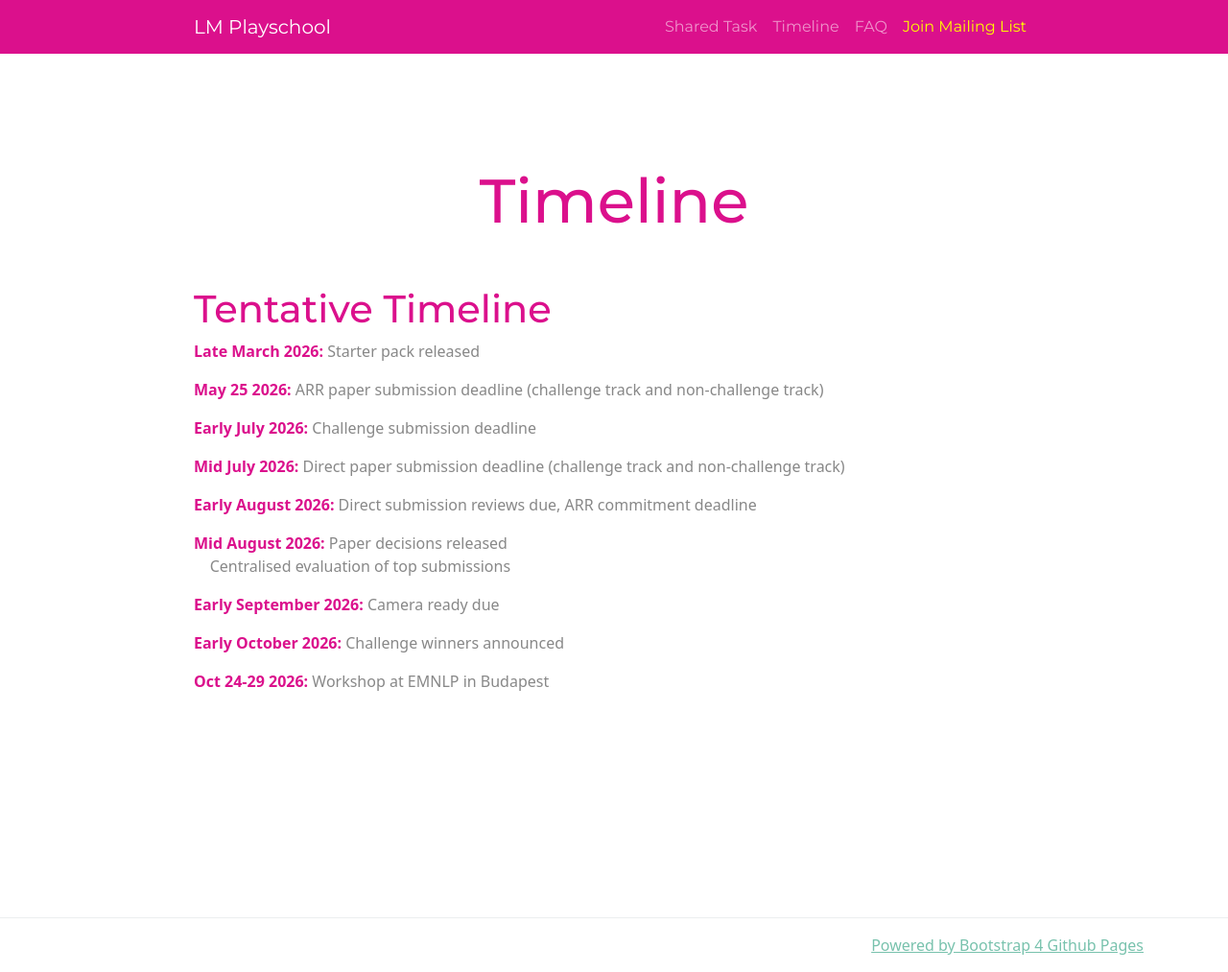
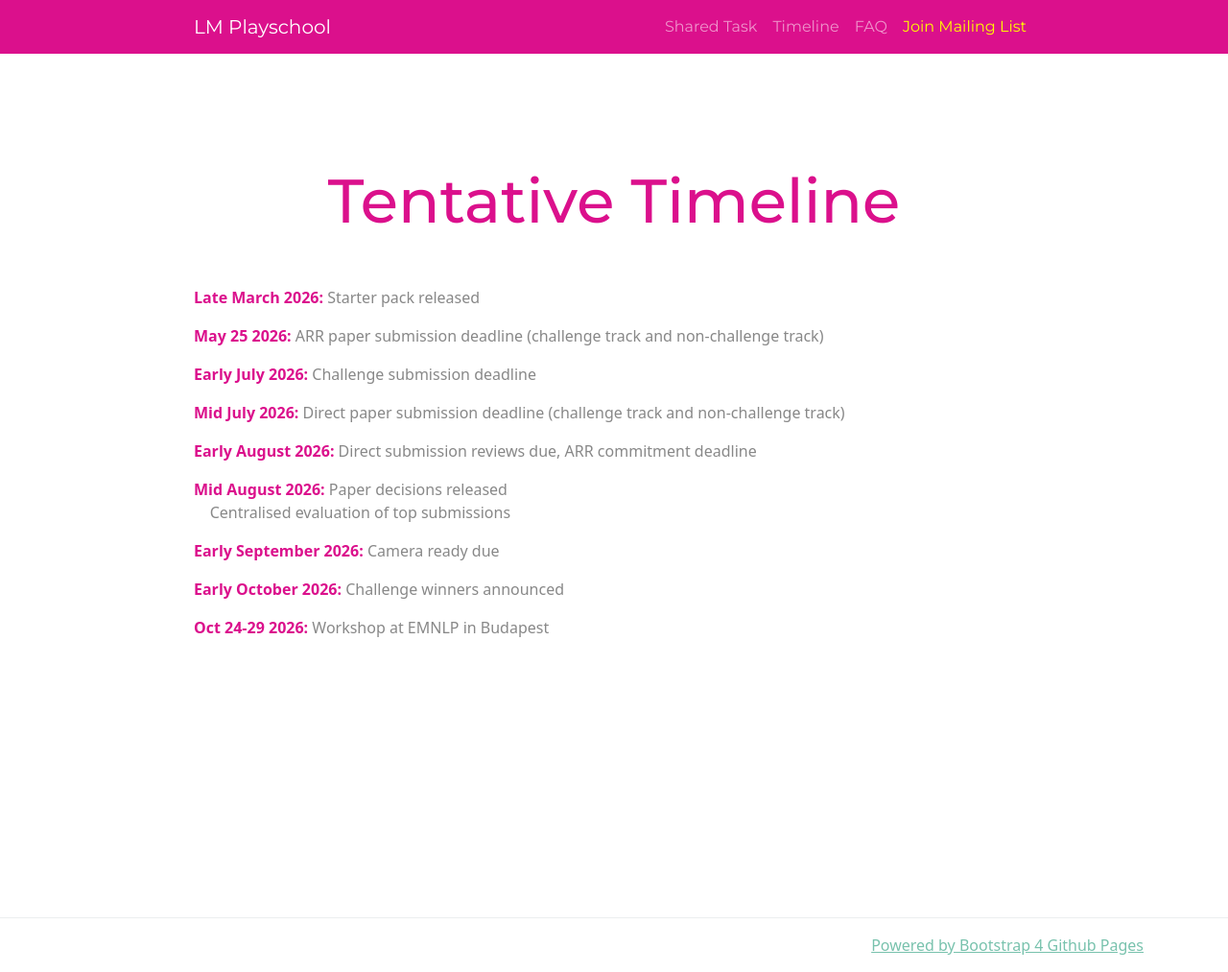
Before and after one commit to lm-playschool/lm-playschool.github.io, a Jekyll site: the page built from timeline.md, in a window 1280 px wide. Shown: the whole page at 96% size. Built offline with Jekyll 4.4.1, drawn with Linux system fonts in a browser that asks for light colours.

Commit message:
Fix timeline title

```diff
--- a/_layouts/timeline.html
+++ b/_layouts/timeline.html
@@ -5,7 +5,7 @@ layout: default
 <div class="main-wrapper d-flex flex-column min-vh-100">
     <div class="flex-grow-1">
       <header class="header-home">
-        <h1 class="site-title">Timeline</h1>
+        <h1 class="site-title">Tentative Timeline</h1>
       </header>
         <div class="container page-content">
   <section>
--- a/timeline.md
+++ b/timeline.md
@@ -1,8 +1,6 @@
 ---
 layout: timeline
 ---
-
-<h1 style="color: #DB108C;">Tentative Timeline</h1>
 
 <p><span style="color: #DB108C; font-weight: bold;">Late March 2026:</span> Starter pack released</p>
 
```
